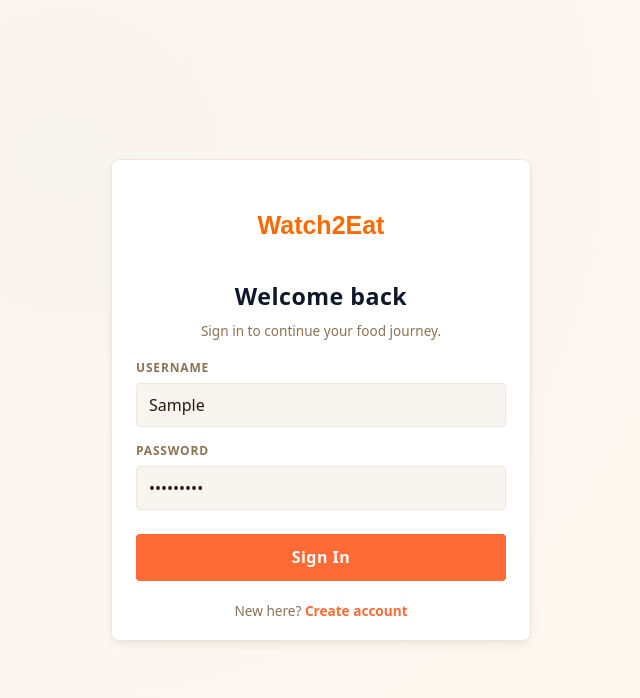
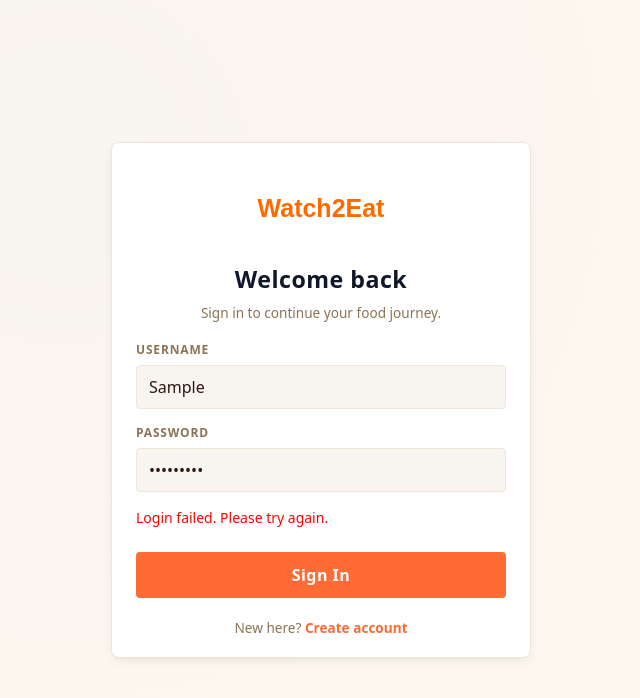
Before and after one commit to aman05hub/Watch2Eat, a React (Vite) app in the folder frontend/: page /user/login in a window 1280 px wide. Both pictures are taken after typing "Sample", "Sample123" into the empty fields and a click on the button "Sign In". Shown: the top 698 px of the page, without its empty margins (319-959 px from the left). Built offline with nearby package versions, Linux system fonts and the light colour scheme; no server answers.

Commit message:
Update UserLogin.jsx

```diff
--- a/frontend/src/pages/auth/UserLogin.jsx
+++ b/frontend/src/pages/auth/UserLogin.jsx
@@ -1,10 +1,12 @@
-import React from 'react';
+import React, {useState} from 'react';
 import '../../styles/auth-shared.css';
 import axios from 'axios';
 import {useNavigate} from "react-router-dom";
 
 const UserLogin = () => {
 const navigate = useNavigate();
+const [loading, setLoading] = useState(false);
+const [error, setError] = useState("");
 
     const handleSubmit = async (e) => {
         e.preventDefault();
@@ -12,6 +14,9 @@ const navigate = useNavigate();
         const username = e.target.username.value;
         const password = e.target.password.value;
 
+      setLoading(true);
+      setError("");
+      try {
         const response = await axios.post("https://watch2eat-backend.onrender.com/api/auth/user/login",{
           username,
           password
@@ -21,7 +26,14 @@ const navigate = useNavigate();
 
         navigate("/");
 
+    } catch (err) {
+      setError(
+        err.response?.data?.message || "Login failed. Please try again."
+      );
+    } finally {
+      setLoading(false);
     }
+  };
   return (
     <div className="auth-page-wrapper">
       <div className="auth-card" role="region" aria-labelledby="user-login-title">
@@ -43,15 +55,31 @@ const navigate = useNavigate();
           <p className="auth-subtitle">Sign in to continue your food journey.</p>
         </header>
         <form className="auth-form" onSubmit={handleSubmit} noValidate>
+
           <div className="field-group">
             <label htmlFor="username">Username</label>
             <input id="username" name="username" type="text" placeholder="Username" autoComplete="username" />
           </div>
+
           <div className="field-group">
             <label htmlFor="password">Password</label>
             <input id="password" name="password" type="password" placeholder="••••••••" autoComplete="current-password" />
           </div>
-          <button className="auth-submit" type="submit">Sign In</button>
+
+          {error && (
+            <p style={{ color: "red", fontSize: "14px" }}>
+              {error}
+            </p>
+          )}
+
+          <button
+            className="auth-submit"
+            type="submit"
+            disabled={loading}
+          >
+            {loading ? "Signing in..." : "Sign In"}
+          </button>
+
         </form>
         <div className="auth-alt-action">
           New here? <a href="/user/register">Create account</a>
```
